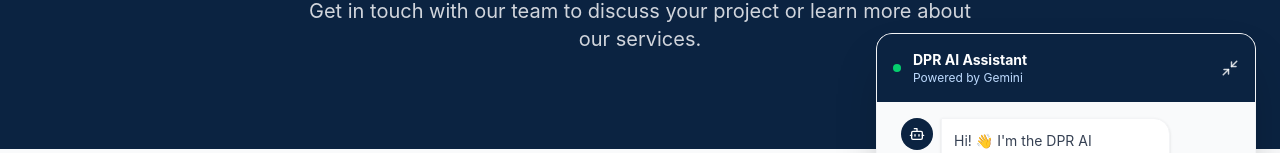
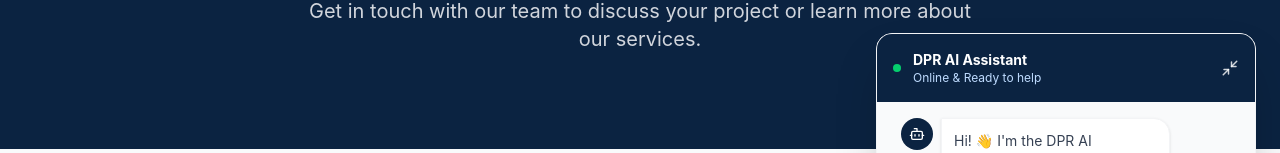
Before and after one commit to hputta23/Testsitebot, a React (Vite) app: page /contact in a window 1280 px wide. Shown: the part 171-324 px from the top of the page. Built offline with nearby package versions, Linux system fonts and the light colour scheme.

Commit message:
Remove Powered by Gemini branding

```diff
--- a/src/components/chat/ChatWidget.tsx
+++ b/src/components/chat/ChatWidget.tsx
@@ -93,7 +93,7 @@ const ChatWidget = () => {
                                 <div className="w-2 h-2 bg-green-400 rounded-full animate-pulse"></div>
                                 <div>
                                     <h3 className="font-bold text-sm">DPR AI Assistant</h3>
-                                    <p className="text-xs text-blue-200">Powered by Gemini</p>
+                                    <p className="text-xs text-blue-200">Online & Ready to help</p>
                                 </div>
                             </div>
                             <button onClick={() => setIsOpen(false)} className="text-white/80 hover:text-white transition-colors">
```
